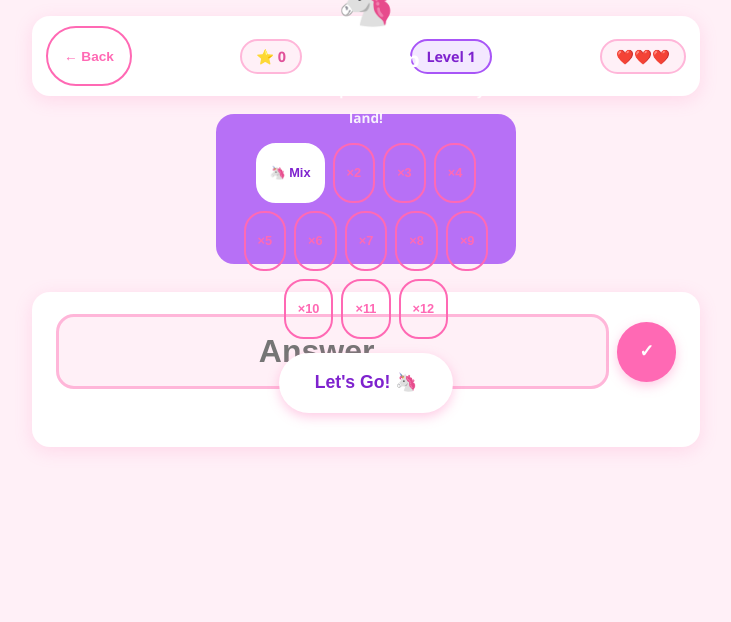
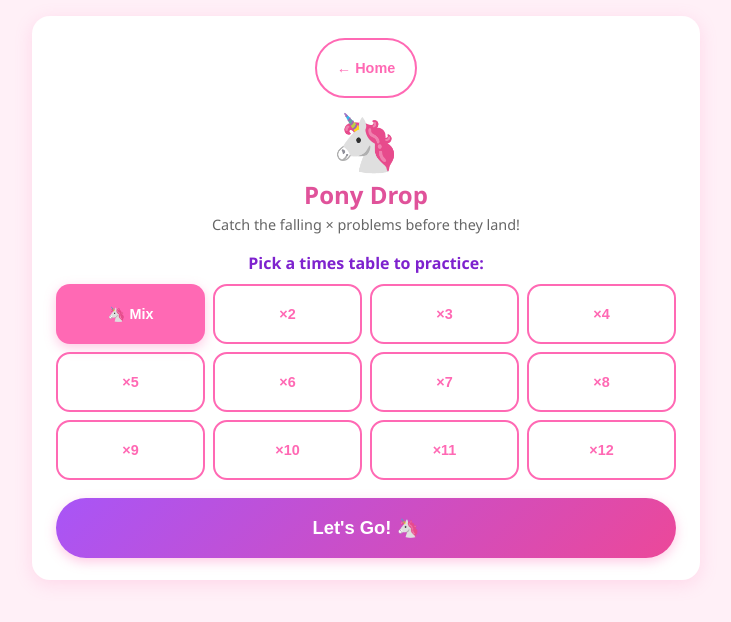
Before and after one commit to skinnerscott78-pixel/sophies-summer-school, a plain HTML site: page index.html in a window 1280 px wide. Both pictures are taken after a click on the button "🦄 Pony Drop". Shown: the whole page, without its empty margins (274-1005 px from the left). Drawn offline with Linux system fonts and the light colour scheme.

Commit message:
Fix Pony Drop layout — separate picker screen from game canvas

```diff
--- a/index.html
+++ b/index.html
@@ -653,37 +653,42 @@ input:checked + .slider:before { transform: translateX(22px); }
      SCREEN: PONY DROP
 ══════════════════════════════════════════ -->
 <div id="screen-ponydrop" class="screen">
+
+  <!-- ── PICKER (shown before game starts) ── -->
+  <div id="pd-picker" class="card text-center">
+    <button class="btn outline" style="margin-bottom:14px;padding:10px 20px;font-size:.9rem;" onclick="showScreen('screen-home')">← Home</button>
+    <div style="font-size:3.5rem;line-height:1;">🦄</div>
+    <h2 style="margin:10px 0 4px;">Pony Drop</h2>
+    <p class="muted" style="margin-bottom:18px;">Catch the falling × problems before they land!</p>
+    <p style="font-weight:700;margin-bottom:10px;color:#7e22ce;">Pick a times table to practice:</p>
+    <div id="pd-table-select" style="display:grid;grid-template-columns:repeat(4,1fr);gap:8px;margin-bottom:18px;"></div>
+    <button class="btn" style="width:100%;background:linear-gradient(135deg,#a855f7,#ec4899);font-size:1.15rem;padding:16px;" onclick="startPonyDrop()">Let's Go! 🦄</button>
+  </div>
+
+  <!-- ── GAME (shown during play) ── -->
+  <div id="pd-game" style="display:none;">
     <div class="card" style="padding:10px 14px;">
       <div class="problem-meta">
-      <button class="btn outline" style="padding:8px 16px; font-size:.85rem;" onclick="endPonyDrop()">← Back</button>
+        <button class="btn outline" style="padding:8px 16px;font-size:.85rem;" onclick="endPonyDrop()">← Back</button>
         <span class="score-pill" id="pd-score">⭐ 0</span>
-      <span class="score-pill" style="background:#f3e8ff; border-color:#a855f7; color:#7e22ce;" id="pd-level">Level 1</span>
+        <span class="score-pill" style="background:#f3e8ff;border-color:#a855f7;color:#7e22ce;" id="pd-level">Level 1</span>
         <span class="score-pill" id="pd-lives">❤️❤️❤️</span>
       </div>
     </div>
-  <div style="position:relative; margin:0 auto; max-width:420px;">
-    <canvas id="pd-canvas" style="width:100%; border-radius:18px; display:block;"></canvas>
-    <div id="pd-start-overlay" style="position:absolute;inset:0;display:flex;flex-direction:column;align-items:center;justify-content:center;background:rgba(168,85,247,.82);border-radius:18px;gap:14px;">
-      <div style="font-size:3rem;">🦄</div>
-      <div style="color:#fff;font-size:1.3rem;font-weight:900;text-align:center;padding:0 20px;">Pony Drop<br><span style="font-size:.85rem;font-weight:600;opacity:.9;">Answer the × problems before they land!</span></div>
-      <div id="pd-table-select" style="display:flex;flex-wrap:wrap;gap:8px;justify-content:center;padding:0 16px;"></div>
-      <button class="btn" style="background:#fff;color:#7e22ce;font-weight:900;font-size:1.1rem;padding:14px 36px;" onclick="startPonyDrop()">Let's Go! 🦄</button>
-    </div>
+    <div style="margin:0 auto;max-width:480px;">
+      <canvas id="pd-canvas" style="width:100%;border-radius:18px;display:block;"></canvas>
     </div>
     <div class="card" style="margin-top:10px;">
       <div style="display:flex;gap:8px;align-items:center;">
         <input id="pd-input" class="answer-input" type="text" inputmode="numeric" pattern="[0-9]*"
-        placeholder="Answer…" autocomplete="off" autocorrect="off" spellcheck="false"
+          placeholder="Type your answer…" autocomplete="off" autocorrect="off" spellcheck="false"
           style="flex:1;margin:0;" onkeydown="if(event.key==='Enter')submitPonyAnswer()">
-      <button class="btn" style="padding:14px 22px;font-size:1.1rem;" onclick="submitPonyAnswer()">✓</button>
+        <button class="btn" style="padding:14px 24px;font-size:1.2rem;background:linear-gradient(135deg,#a855f7,#ec4899);" onclick="submitPonyAnswer()">✓</button>
       </div>
       <div class="feedback hidden" id="pd-feedback" style="margin-top:8px;"></div>
     </div>
-  <div class="dpad" style="margin-top:6px; display:none;" id="pd-dpad">
-    <div></div>
-    <button class="dpad-btn" style="background:linear-gradient(135deg,#a855f7,#ec4899);" onclick="submitPonyAnswer()">✓</button>
-    <div></div>
-  </div>
+  </div>
+
 </div>
 
 <div id="screen-starfall" class="screen">
@@ -2486,20 +2491,21 @@ let pdSelectedTable = 0; // 0 = mixed
 function initPonyDropTableSelect() {
   const wrap = document.getElementById('pd-table-select');
   if (!wrap) return;
+  document.getElementById('pd-picker').style.display = '';
+  document.getElementById('pd-game').style.display = 'none';
   const opts = [{label:'🦄 Mix', val:0}];
   for (let i=2;i<=12;i++) opts.push({label:`×${i}`, val:i});
   wrap.innerHTML = opts.map(o =>
-    `<button onclick="pdSelectTable(${o.val},this)" class="btn outline" style="padding:6px 12px;font-size:.8rem;border-radius:20px;${pdSelectedTable===o.val?'background:#fff;color:#7e22ce;border-color:#fff;font-weight:900;':''}">${o.label}</button>`
+    `<button onclick="pdSelectTable(${o.val},this)" class="btn${pdSelectedTable===o.val?' ':' outline'}" style="padding:10px 6px;font-size:.9rem;border-radius:14px;">${o.label}</button>`
   ).join('');
 }
 
 function pdSelectTable(val, btn) {
   pdSelectedTable = val;
   document.querySelectorAll('#pd-table-select .btn').forEach(b => {
-    b.style.background=''; b.style.color=''; b.style.borderColor=''; b.style.fontWeight='';
+    b.classList.remove('btn'); b.classList.add('btn','outline');
   });
-  btn.style.background='#fff'; btn.style.color='#7e22ce';
-  btn.style.borderColor='#fff'; btn.style.fontWeight='900';
+  btn.classList.remove('outline');
 }
 
 function pdMakeBlock(canvasW, canvasH) {
@@ -2546,7 +2552,8 @@ function startPonyDrop() {
     sp:0.3+Math.random()*0.6,
   });
 
-  document.getElementById('pd-start-overlay').style.display='none';
+  document.getElementById('pd-picker').style.display='none';
+  document.getElementById('pd-game').style.display='';
   document.getElementById('pd-input').value='';
   document.getElementById('pd-input').focus();
   updatePonyDropHUD();
@@ -2763,8 +2770,7 @@ function endPonyDropGame() {
   setTimeout(()=>showOverlay('🦄','Game Over!',
     `You scored ${PD_STATE.score} point${PD_STATE.score!==1?'s':''}! Keep practicing! ⭐`,
     'Try Again 🦄',
-    ()=>{ document.getElementById('pd-start-overlay').style.display='flex';
-          initPonyDropTableSelect(); }), 400);
+    ()=>initPonyDropTableSelect()), 400);
 }
 
 function endPonyDrop() {
```
Lines whose indentation alone changed are shown as unchanged.
